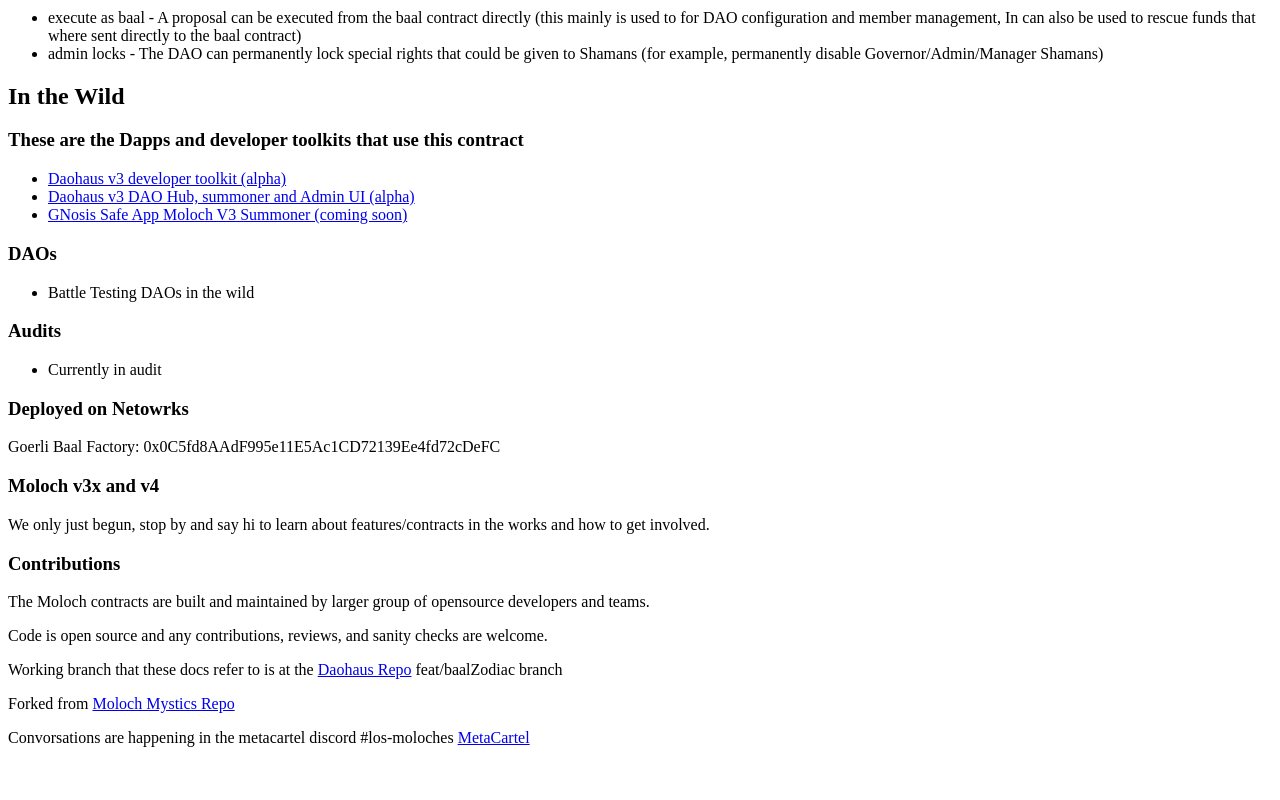
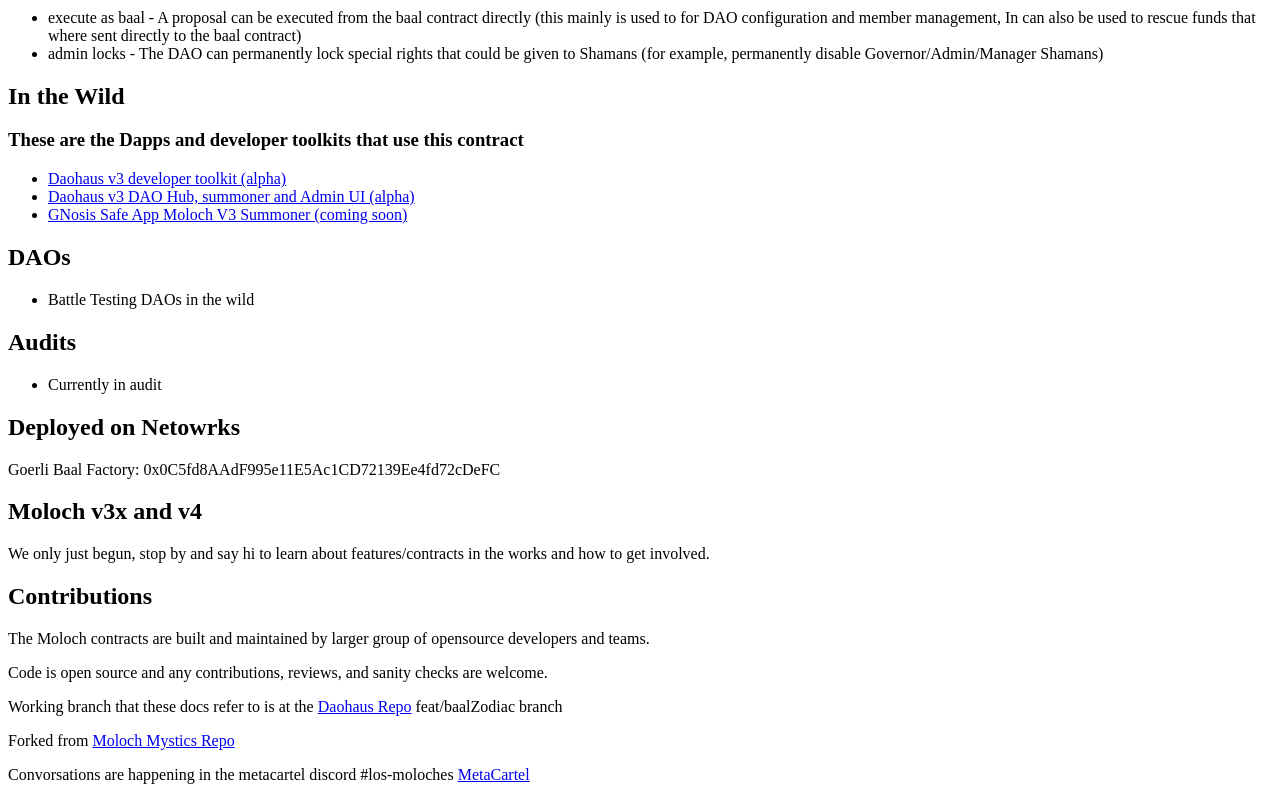
Before and after one commit to HausDAO/baal-docs, a Next.js app: page / in a window 1280 px wide. Shown: the part 3040-3840 px from the top of the page. Before the commit the page ends 3803 px from the top, so only its background shows below. Built offline with nearby package versions, Linux system fonts and the light colour scheme.

Commit message:
add more sections to index

```diff
--- a/pages/index.mdx
+++ b/pages/index.mdx
@@ -133,25 +133,25 @@
 - [Daohaus v3 DAO Hub, summoner and Admin UI (alpha)](https://discord.gg/daohaus)
 - [GNosis Safe App Moloch V3 Summoner (coming soon)](https://discord.gg/daohaus)
 
-### DAOs
+## DAOs
 
 - Battle Testing DAOs in the wild
 
 
-### Audits
+## Audits
 
 - Currently in audit
 
-### Deployed on Netowrks
+## Deployed on Netowrks
 
 Goerli Baal Factory: 0x0C5fd8AAdF995e11E5Ac1CD72139Ee4fd72cDeFC
 
-### Moloch v3x and v4
+## Moloch v3x and v4
 
 We only just begun, stop by and say hi to learn about features/contracts in the works and how to get involved.
 
 
-### Contributions
+## Contributions
 The Moloch contracts are built and maintained by larger group of opensource developers and teams.
 
 Code is open source and any contributions, reviews, and sanity checks are welcome.
```
